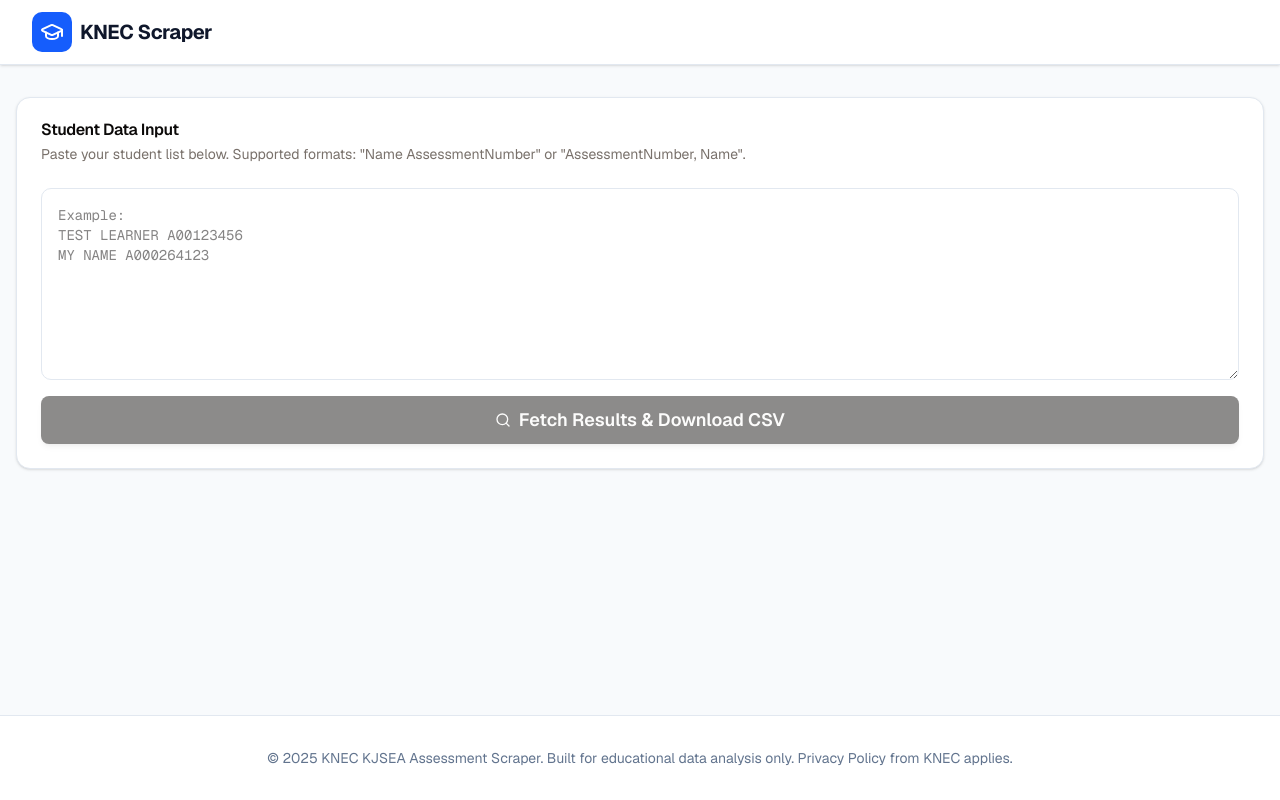
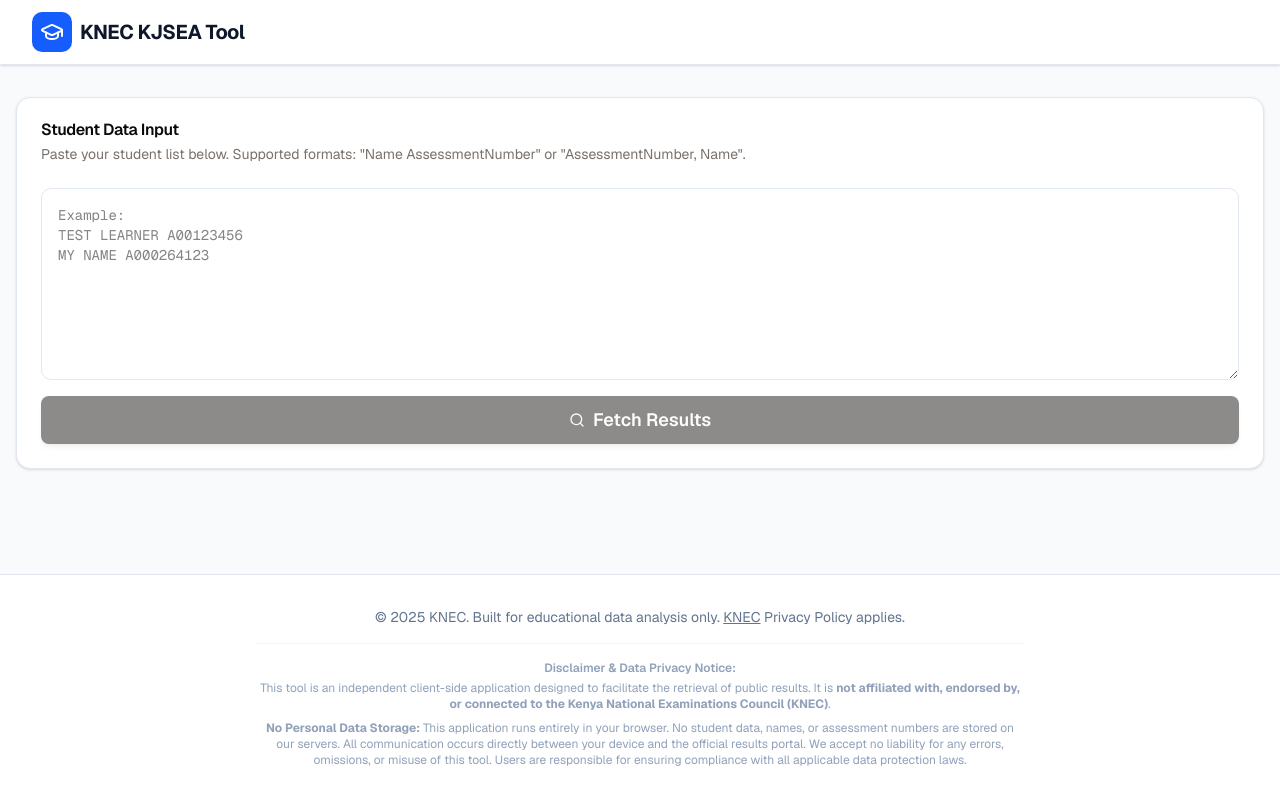
Before and after one commit to simlexx-k/kjsea-results, a Next.js app: page / in a window 1280 px wide. Built offline with nearby package versions, Linux system fonts and the light colour scheme.

Commit message:
updated privacy policy

```diff
--- a/app/page.tsx
+++ b/app/page.tsx
@@ -2,7 +2,7 @@
 'use client';
 
 import { useState } from 'react';
-import Papa from 'papaparse';
+
 import { Printer, Search, GraduationCap } from 'lucide-react';
 import { Card, CardContent, CardHeader, CardTitle, CardDescription } from '@/app/components/ui/card';
 import { Button } from '@/app/components/ui/button';
@@ -82,17 +82,7 @@
       setResults(data);
       setLogs((prev) => [...prev, `Received ${data.length} results.`]);
 
-      // CSV download
-      const csv = Papa.unparse(data);
-      const blob = new Blob([csv], { type: 'text/csv;charset=utf-8;' });
-      const url = URL.createObjectURL(blob);
-      const link = document.createElement('a');
-      link.href = url;
-      link.setAttribute('download', 'knec_results.csv');
-      document.body.appendChild(link);
-      link.click();
-      document.body.removeChild(link);
-      setLogs((prev) => [...prev, `Download started!`]);
+      setLogs((prev) => [...prev, `Process complete!`]);
     } catch (error) {
       console.error(error);
       setLogs((prev) => [...prev, `Error: Failed to fetch results.`]);
@@ -354,7 +344,7 @@
             <div className="bg-blue-600 p-2 rounded-lg">
               <GraduationCap className="h-6 w-6 text-white" />
             </div>
-            <h1 className="text-xl font-bold text-slate-900 tracking-tight">KNEC Scraper</h1>
+            <h1 className="text-xl font-bold text-slate-900 tracking-tight">KNEC KJSEA Tool</h1>
           </div>
           <div className="flex items-center gap-4">
             {results.length > 0 && (
@@ -403,7 +393,7 @@
                     ) : (
                       <span className="flex items-center gap-2">
                         <Search className="h-5 w-5" />
-                        Fetch Results & Download CSV
+                        Fetch Results
                       </span>
                     )}
                   </Button>
@@ -441,8 +431,21 @@
 
       {/* Footer */}
       <footer className="bg-white border-t border-slate-200 py-8 mt-auto print:hidden">
-        <div className="max-w-7xl mx-auto px-4 text-center text-slate-500 text-sm">
-          <p>© {new Date().getFullYear()} KNEC KJSEA Assessment Scraper. Built for educational data analysis only. Privacy Policy from KNEC applies.</p>
+        <div className="max-w-7xl mx-auto px-4 text-center text-slate-500 text-sm space-y-4">
+          <p>© {new Date().getFullYear()} KNEC. Built for educational data analysis only. <a href="https://knec.ac.ke" className="underline hover:text-slate-700">KNEC</a> Privacy Policy applies.</p>
+
+          <div className="max-w-3xl mx-auto text-xs text-slate-400 border-t border-slate-100 pt-4">
+            <p className="font-semibold mb-1">Disclaimer & Data Privacy Notice:</p>
+            <p>
+              This tool is an independent client-side application designed to facilitate the retrieval of public results.
+              It is <strong>not affiliated with, endorsed by, or connected to the Kenya National Examinations Council (KNEC)</strong>.
+            </p>
+            <p className="mt-2">
+              <strong>No Personal Data Storage:</strong> This application runs entirely in your browser. No student data, names, or assessment numbers are stored on our servers.
+              All communication occurs directly between your device and the official results portal.
+              We accept no liability for any errors, omissions, or misuse of this tool. Users are responsible for ensuring compliance with all applicable data protection laws.
+            </p>
+          </div>
         </div>
       </footer>
     </div>
```
